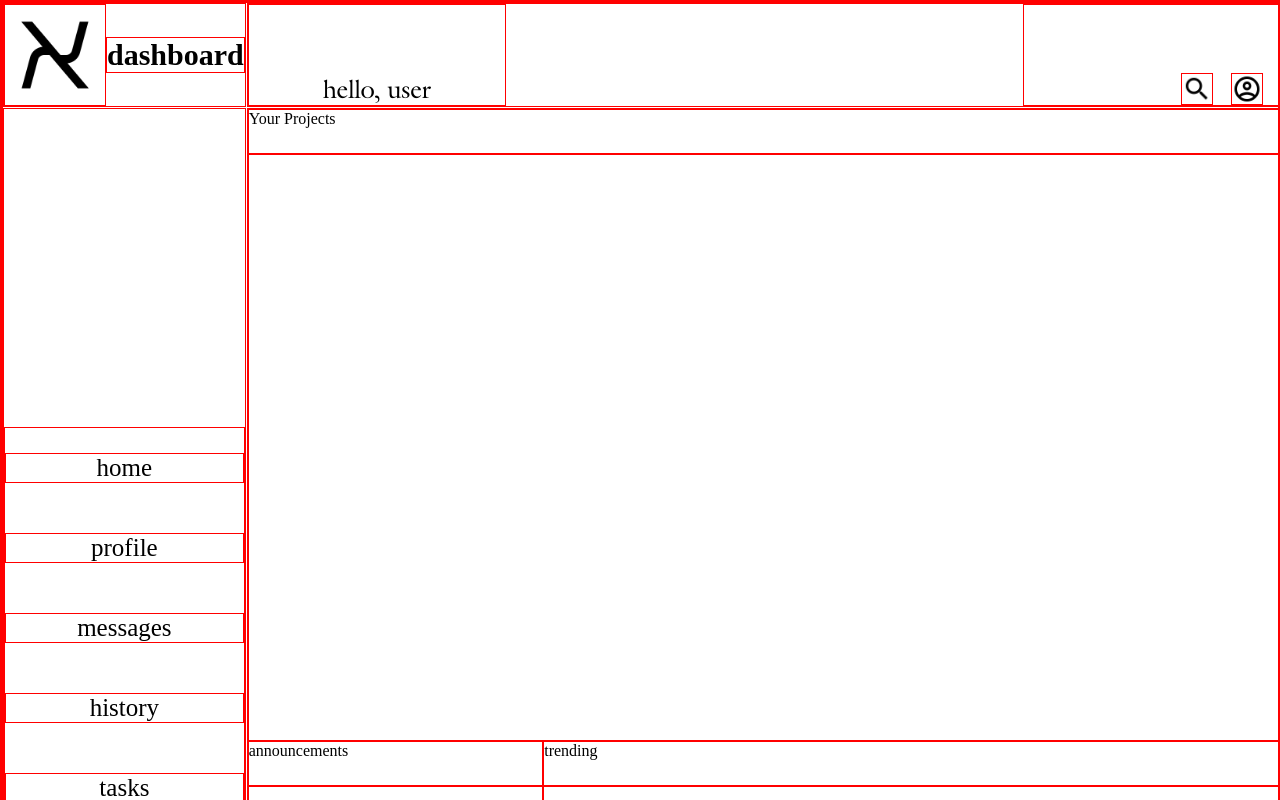
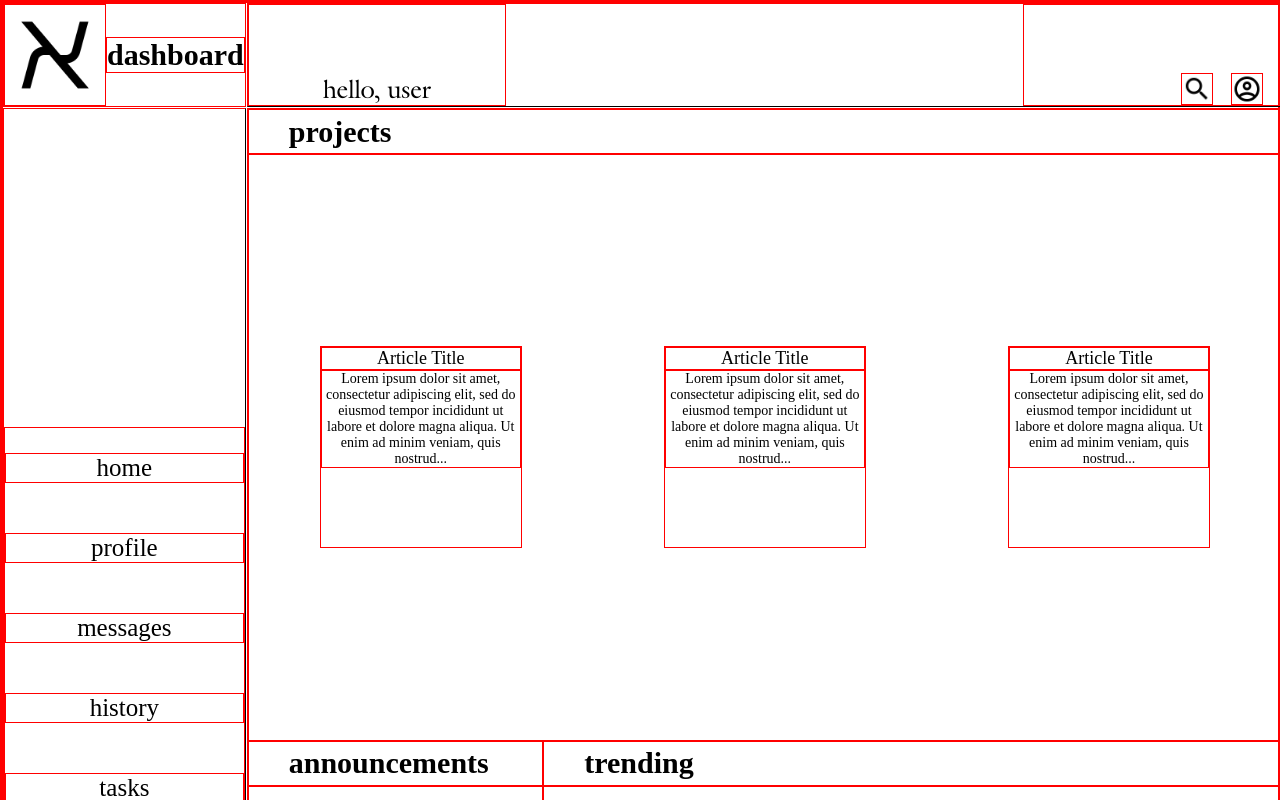
Before and after one commit to cora-type/admin-dashboard, a plain HTML site: page index.html in a window 1280 px wide. Shown: the top 800 px of the page. Drawn offline with Linux system fonts and the light colour scheme.

Commit message:
added cards + card container

```diff
--- a/index.html
+++ b/index.html
@@ -31,8 +31,33 @@
         </ul>
       </div>
       <div class="container">
-        <div class="cards-title">Your Projects</div>
-        <div class="cards"></div>
+        <div class="cards-title">projects</div>
+        <div class="cards">
+          <div class="card">
+            <p class="title">Article Title</p>
+            <p>
+              Lorem ipsum dolor sit amet, consectetur adipiscing elit, sed do
+              eiusmod tempor incididunt ut labore et dolore magna aliqua. Ut
+              enim ad minim veniam, quis nostrud...
+            </p>
+          </div>
+          <div class="card">
+            <p class="title">Article Title</p>
+            <p>
+              Lorem ipsum dolor sit amet, consectetur adipiscing elit, sed do
+              eiusmod tempor incididunt ut labore et dolore magna aliqua. Ut
+              enim ad minim veniam, quis nostrud...
+            </p>
+          </div>
+          <div class="card">
+            <p class="title">Article Title</p>
+            <p>
+              Lorem ipsum dolor sit amet, consectetur adipiscing elit, sed do
+              eiusmod tempor incididunt ut labore et dolore magna aliqua. Ut
+              enim ad minim veniam, quis nostrud...
+            </p>
+          </div>
+        </div>
 
         <div class="announcements-title">announcements</div>
         <div class="announcements"></div>
--- a/styles.css
+++ b/styles.css
@@ -34,6 +34,7 @@
   grid-area: navigation;
   text-align: center;
   align-items: center;
+  border-right: 1px solid black;
 }
 
 .navigation ul {
@@ -54,9 +55,8 @@
   display: grid;
   grid-template-columns: repeat(4, 25%);
   grid-template-rows: 100%;
-
   font-family: "Galliard";
-
+  border-bottom: 1px solid black;
   font-size: 25px;
 }
 
@@ -93,16 +93,35 @@
 }
 
 .cards-title {
+  display: grid;
+  align-items: center;
+  padding-left: 40px;
   grid-row: 1/2;
   grid-column: 1/3;
+  font-weight: bold;
+  font-size: 30px;
 }
 
 .cards {
+  display: grid;
+  grid-template-columns: repeat(3, 1fr);
   grid-row: 2/3;
   grid-column: 1/3;
+  align-items: center;
+  justify-items: center;
 }
 
+.card {
+  width: 200px;
+  height: 200px;
+  text-align: center;
+}
 .announcements-title {
+  display: grid;
+  padding-left: 40px;
+  align-items: center;
+  font-weight: bold;
+  font-size: 30px;
   grid-row: 3/4;
   grid-column: 1/2;
 }
@@ -113,31 +132,15 @@
 }
 
 .trending-title {
+  display: grid;
+  padding-left: 40px;
+  align-items: center;
   grid-row: 3/4;
   grid-column: 2/3;
+  font-weight: bold;
+  font-size: 30px;
 }
 /* article cards */
-.article {
-  background-color: #bccbde;
-  grid-area: article;
-  display: grid;
-  grid-template-columns: repeat(3, minmax(250px, 1fr));
-  gap: 15px;
-}
-
-.article p {
-  font-size: 18px;
-  font-family: sans-serif;
-  color: white;
-  text-align: left;
-}
-
-.article .card {
-  background-color: #ffffff;
-  color: black;
-  text-align: center;
-  height: 200px;
-}
 
 .card p {
   color: black;
```
